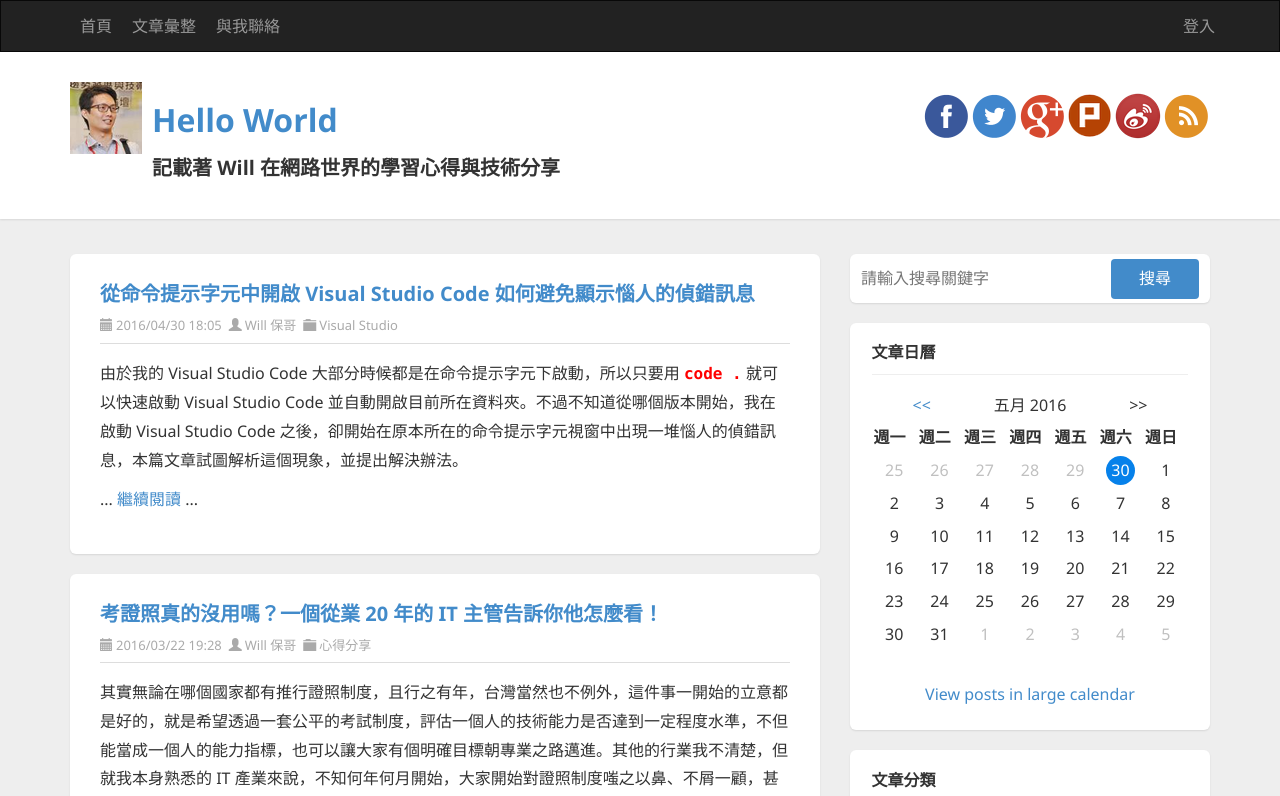
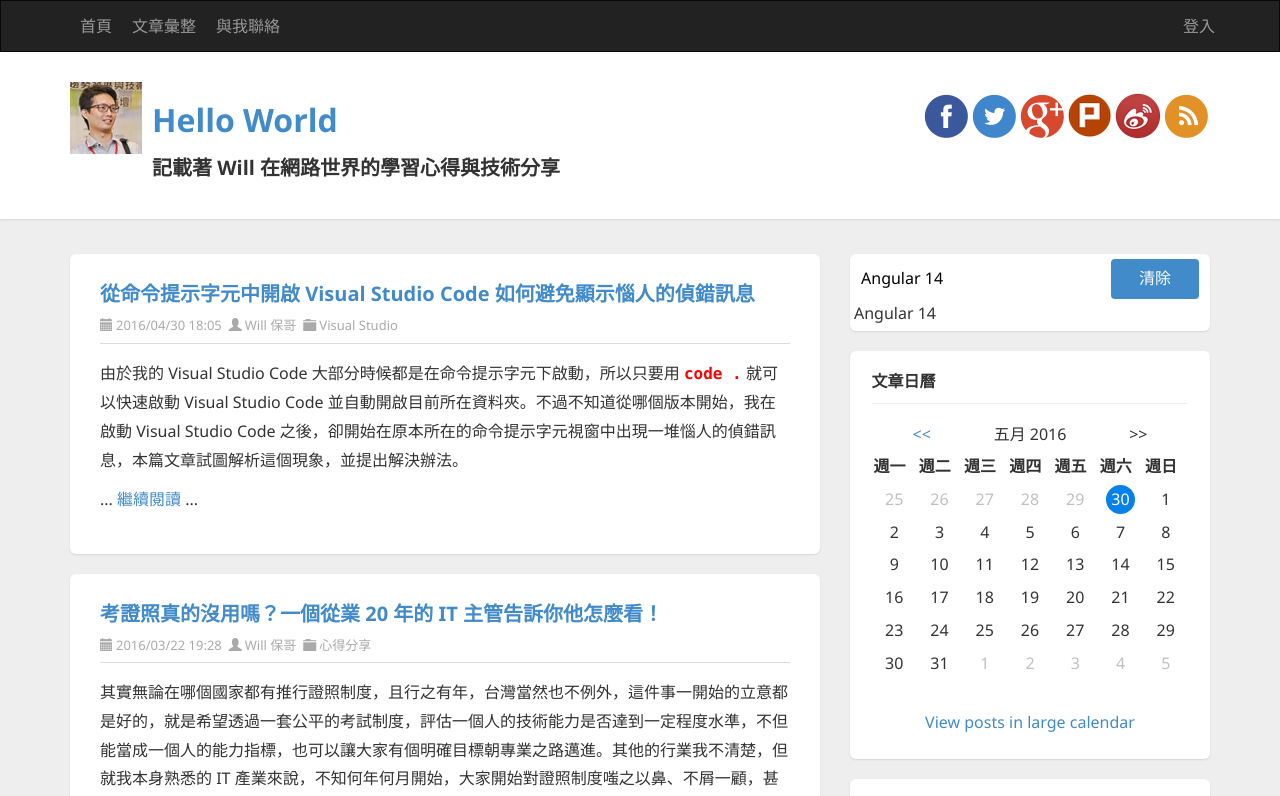
Before and after one commit to coolrare/sunnet-ng-14, an Angular app: page / in a window 1280 px wide. Shown: the top 796 px of the page. Built offline with nearby package versions, Linux system fonts and the light colour scheme.

Commit message:
示範雙向繫結

```diff
--- a/src/app/app.component.html
+++ b/src/app/app.component.html
@@ -150,8 +150,10 @@
         <div class="widget search">
           <div class="widget-content">
             <div id="searchbox">
-              <input type="text" placeholder="請輸入搜尋關鍵字" accesskey="s">
-              <input type="button" value="搜尋" id="searchbutton">
+              <input type="text" placeholder="請輸入搜尋關鍵字" accesskey="s"
+                [(ngModel)]="keyword">
+              <input type="button" value="清除" (click)="clearKeyword()">
+              <br>{{ keyword }}
             </div>
           </div>
         </div>
--- a/src/app/app.component.ts
+++ b/src/app/app.component.ts
@@ -7,10 +7,16 @@ import { Component } from '@angular/core';
 })
 export class AppComponent {
 
+  keyword = 'Angular 14'
+
   sitename = 'Hello World'
 
   changeTitle(newTitle: string) {
     this.sitename = newTitle
   }
 
+  clearKeyword() {
+    this.keyword = ''
+  }
+
 }
--- a/src/app/app.module.ts
+++ b/src/app/app.module.ts
@@ -3,6 +3,7 @@ import { BrowserModule } from '@angular/platform-browser';
 
 import { AppRoutingModule } from './app-routing.module';
 import { AppComponent } from './app.component';
+import { FormsModule } from '@angular/forms';
 
 @NgModule({
   declarations: [
@@ -10,6 +11,7 @@ import { AppComponent } from './app.component';
   ],
   imports: [
     BrowserModule,
+    FormsModule,
     AppRoutingModule
   ],
   providers: [],
```
